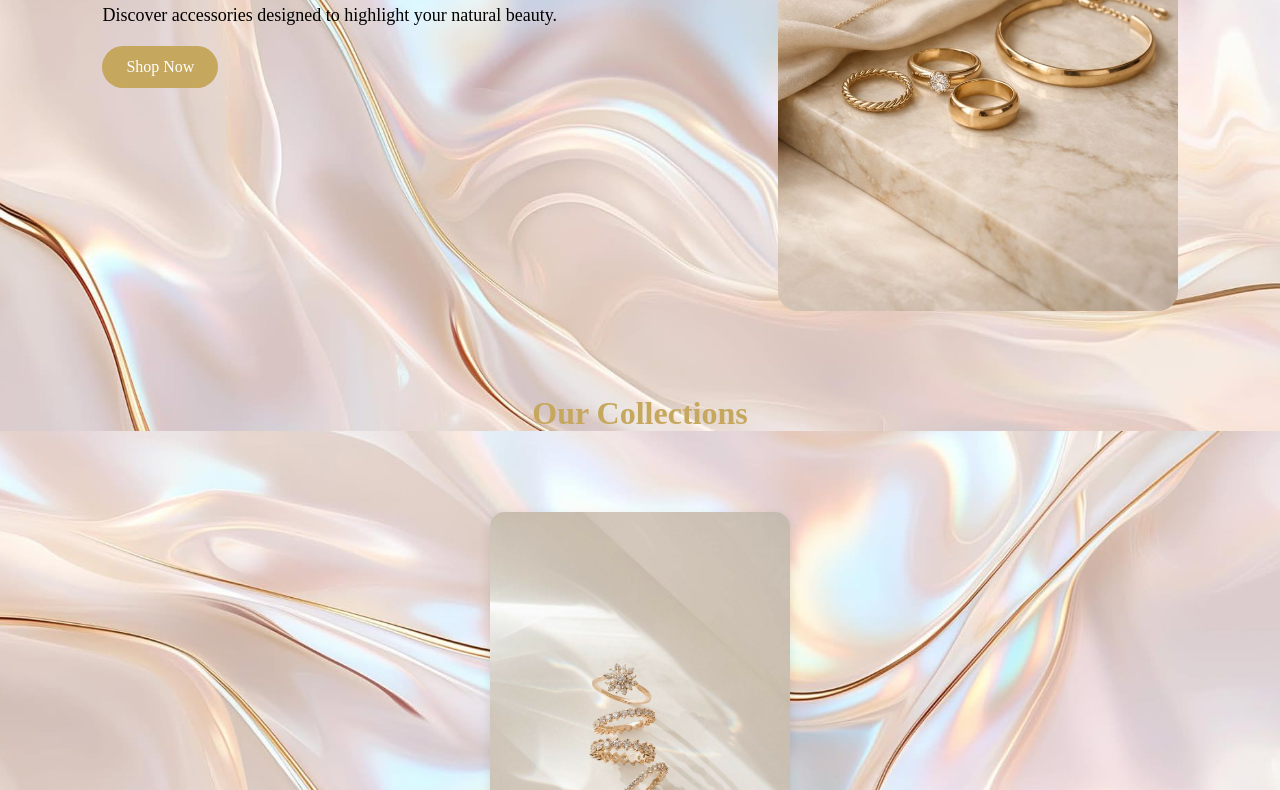
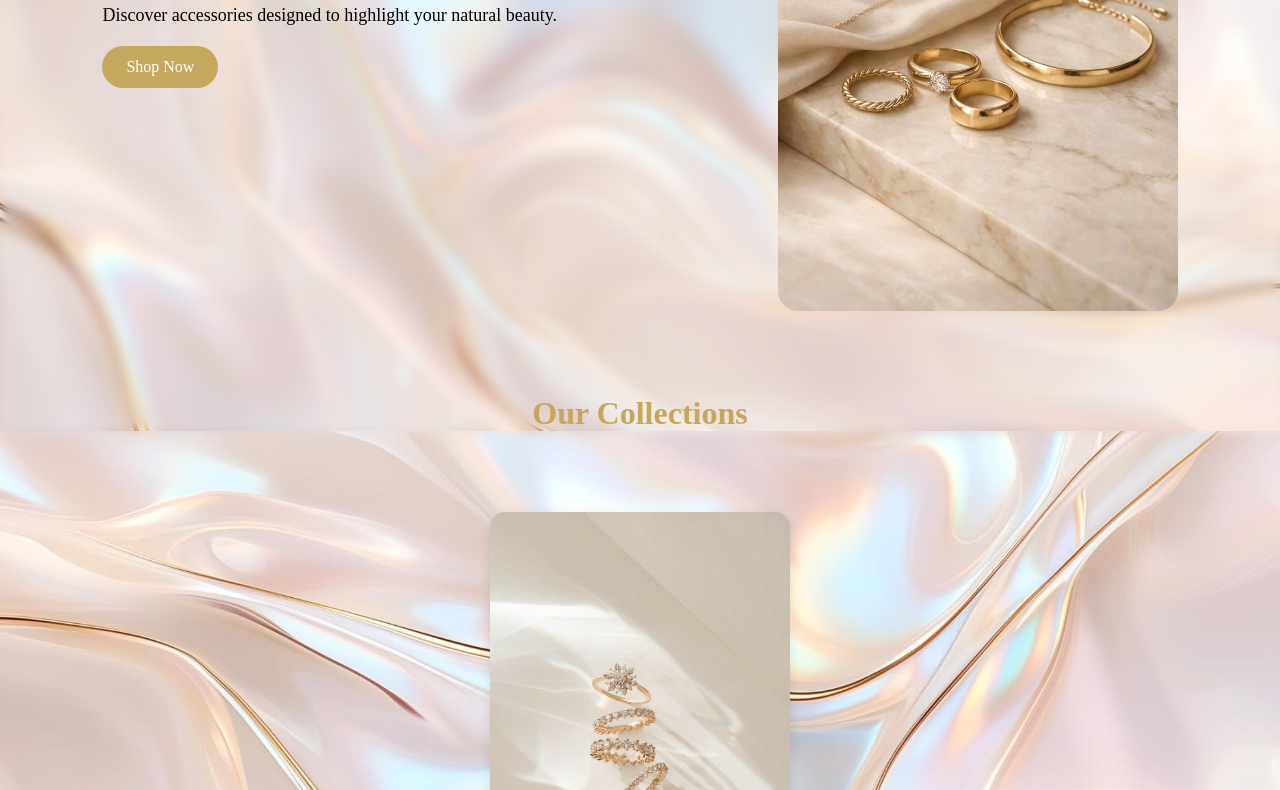
Before and after one commit to nadian-shaikh-ibrahim/blush-gold, a plain HTML site: page index.html in a window 1280 px wide. Shown: the part 369-1159 px from the top of the page. Drawn offline with Linux system fonts and the light colour scheme.

Commit message:
describe what you changed

```diff
--- a/css/global.css
+++ b/css/global.css
@@ -33,3 +33,17 @@ a {
     background-color: #a88745;
     transform: translateY(-3px);
 }
+
+.background-blur {
+    position: fixed;
+    inset: 0;
+    background: url("../images/background.jpg") center/cover no-repeat;
+    filter: blur(6px);
+    z-index: -1;
+}
+.background-blur::after {
+    content: "";
+    position: absolute;
+    inset: 0;
+    background: rgba(255, 255, 255, 0.2);
+}
--- a/index.html
+++ b/index.html
@@ -15,7 +15,7 @@
 </head>
 
 <body>
-
+<div class="background-blur"></div>
     <!-- ===== Navbar ===== -->
     <header>
         <nav class="navbar">
```
